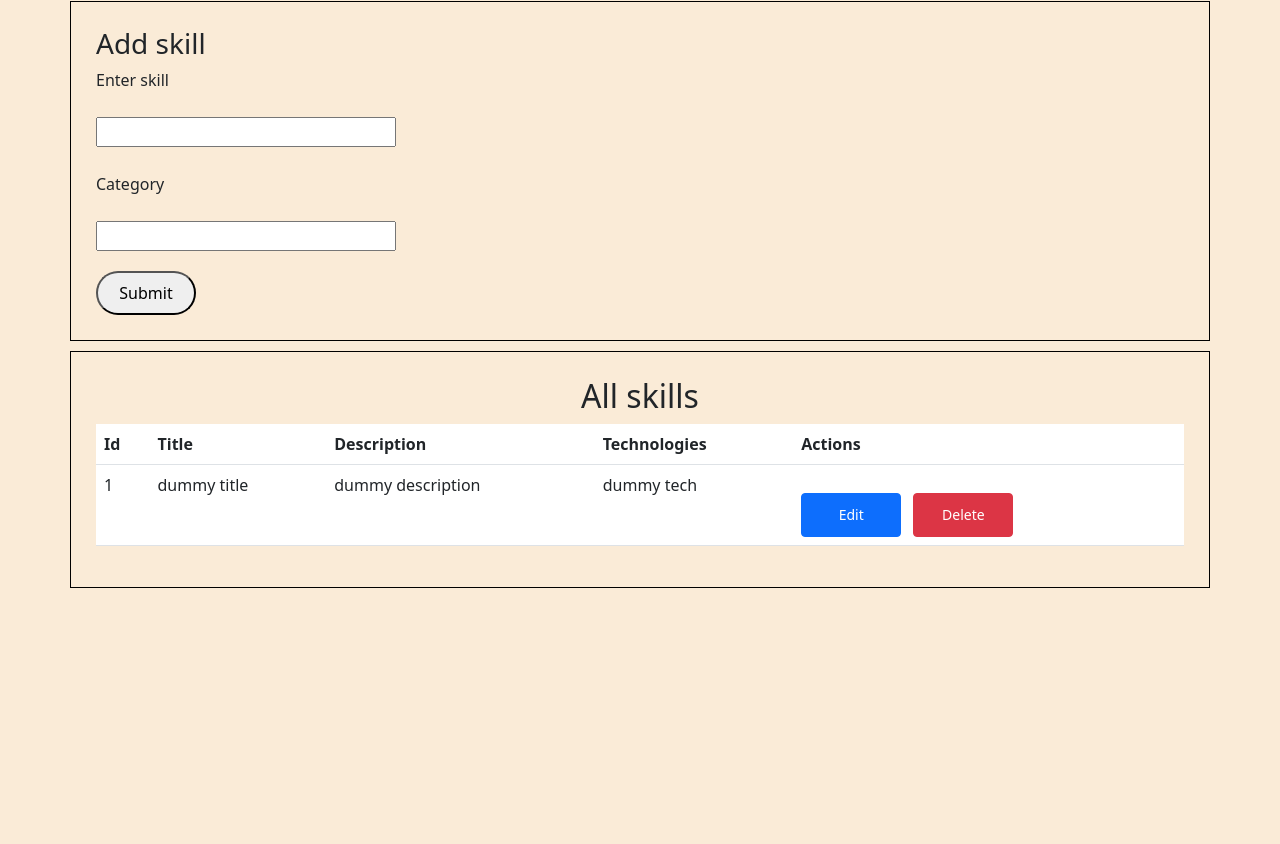
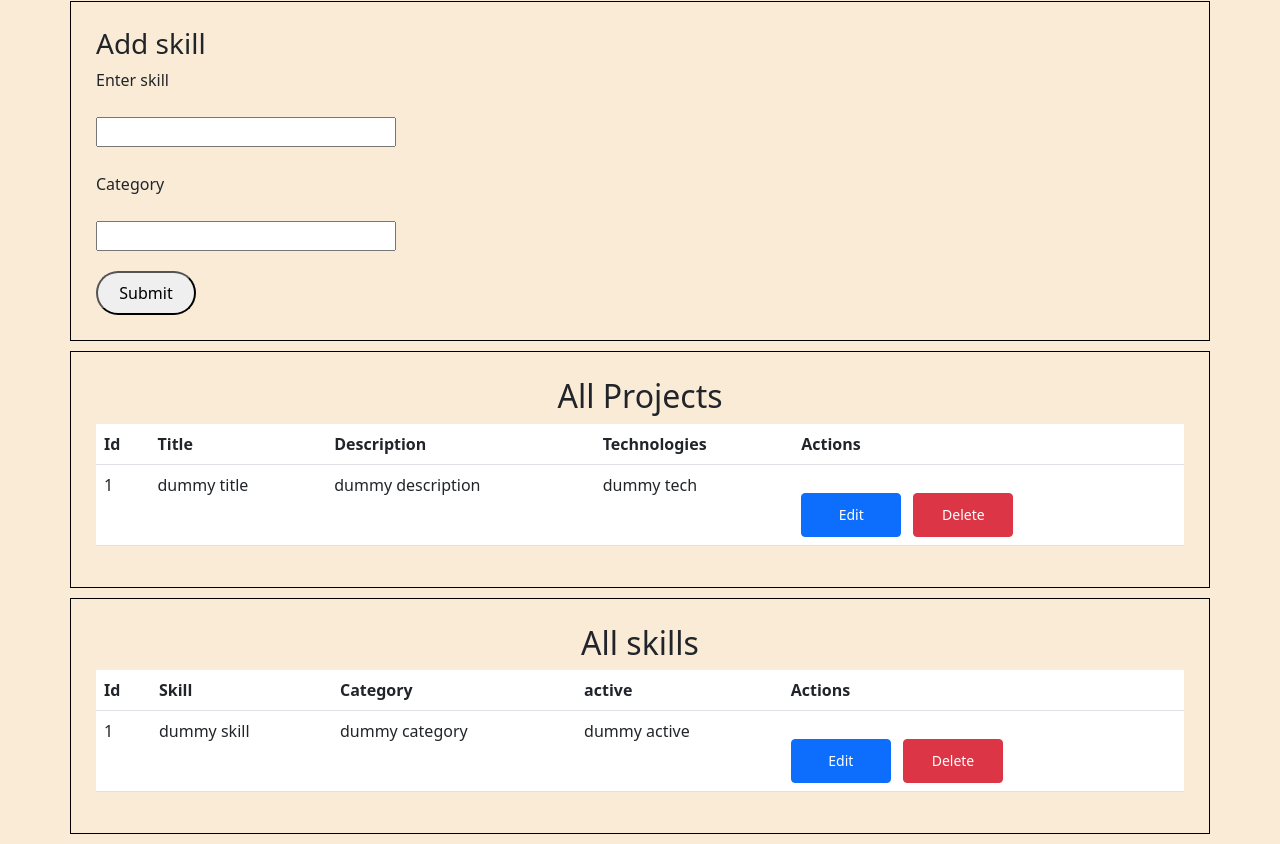
Before and after one commit to robo27918/portfolio-project, a plain HTML site: page frontend/admin.html in a window 1280 px wide. Shown: the part 742-1586 px from the top of the page. Before the commit the page ends 1340 px from the top, so only its background shows below. Drawn offline with nearby package versions, Linux system fonts and the light colour scheme.

Commit message:
adds table view from admin page

```diff
--- a/frontend/admin.html
+++ b/frontend/admin.html
@@ -45,7 +45,7 @@
 
     </div>
     <div class="container">
-        <h2>All skills</h2>
+        <h2>All Projects</h2>
         <table class="table table-hover">
             <thead>
                  <tr>
@@ -74,6 +74,39 @@
             </tbody>
         </table>
     </div>
+
+    <div class="container">
+           <h2>All skills</h2>
+            <table class="table table-hover">
+                <thead>
+                     <tr>
+                        <th>Id</th>
+                        <th>Skill</th>
+                        <th>Category</th>
+                        <th>active</th>
+                        <th>Actions</th>
+                    </tr>
+                </thead>
+                <tbody>
+                    <tr>
+                        <td>1</td>
+                        <td>dummy skill</td>
+                        <td>dummy category</td>
+                        <td> dummy active</td>
+                        <td>
+                            <button class="btn btn-sm btn-primary me-2">
+                                Edit
+                            </button>
+                            <button class="btn btn-sm btn-danger me-2">
+                                Delete
+                            </button>
+                        </td>
+                    </tr>
+                </tbody>
+            </table>
+    </div>
+
+
     <script src="https://cdn.jsdelivr.net/npm/bootstrap@5.3.0/dist/js/bootstrap.bundle.min.js"></script>
 
 </body>
```
